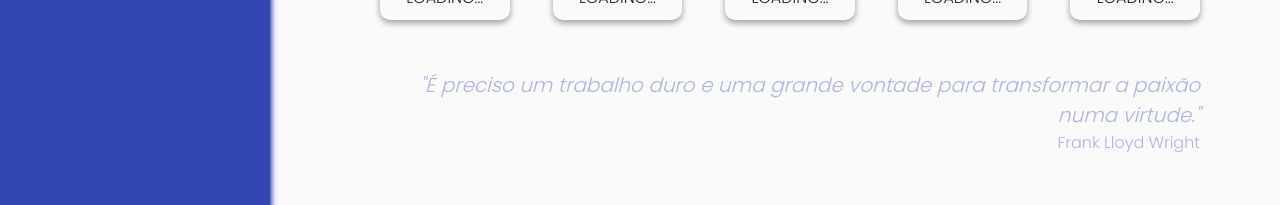
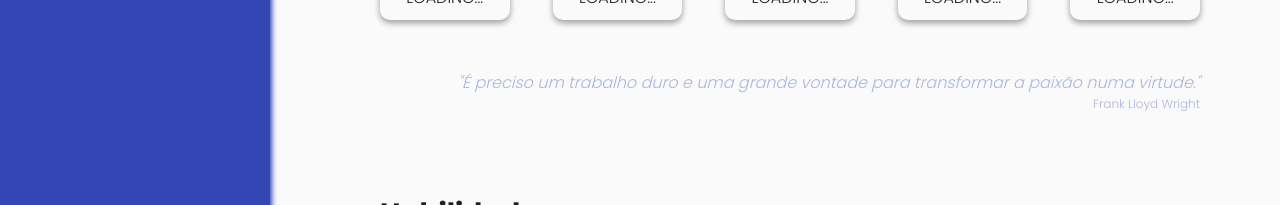
Before and after one commit to danieltvaz/danieltvaz.github.io, a React (Create React App) app: page / in a window 1280 px wide. Shown: the part 736-941 px from the top of the page. Built offline with nearby package versions, Linux system fonts and the light colour scheme.

Commit message:
fix: font size

```diff
--- a/src/components/ImpactText.jsx
+++ b/src/components/ImpactText.jsx
@@ -1,7 +1,7 @@
 import styled from "styled-components";
 
 const Text = styled.p`
-  font-size: 20px;
+  font-size: 16px;
   font-style: italic;
   color: ${({ theme }) => theme.navLink};
   @media screen and (min-width: 320px) and (max-width: 1023px) {
@@ -9,7 +9,7 @@ const Text = styled.p`
   }
 `;
 const Author = styled.p`
-  font-size: 16px;
+  font-size: 12px;
   color: ${({ theme }) => theme.navLink};
   @media screen and (min-width: 320px) and (max-width: 1023px) {
     font-size: 10px;
@@ -27,13 +27,10 @@ const Wrapper = styled.div`
 
 export default function ImpactText({ children }) {
   const text = children[0];
-  console.log(children);
   const author = children[2];
-  console.log(author);
   return (
     <Wrapper>
       <Text>{text}</Text>
-
       <Author>{author}</Author>
     </Wrapper>
   );
```
